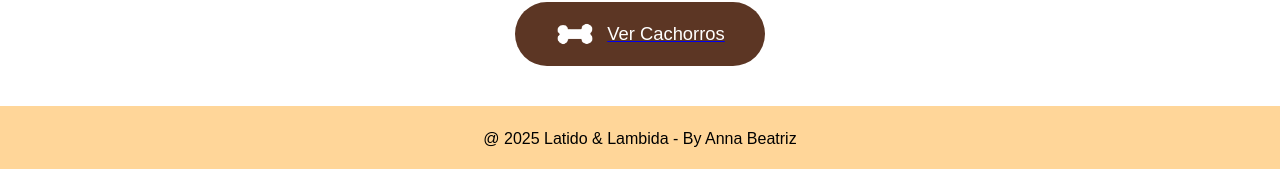
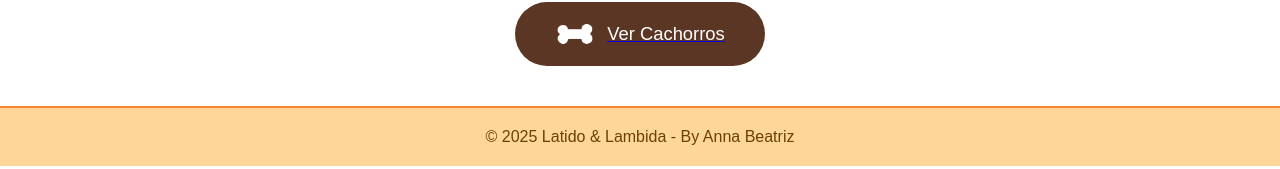
Before and after one commit to annabeatriz17/Breeds-of-Dogs, a Next.js app in the folder breeds/: page /Home in a window 1280 px wide. Shown: the part 1760-1929 px from the top of the page. Built offline with nearby package versions, Linux system fonts and the light colour scheme.

Commit message:
Update Footer component and styles
Renamed Footer component and simplified its structure. Updated Footer.module.css for improved styling and adjusted Dogs.module.css for layout consistency. Changed cardInfo text color for better readability.

```diff
--- a/breeds/src/app/Dogs/Dogs.module.css
+++ b/breeds/src/app/Dogs/Dogs.module.css
@@ -34,6 +34,7 @@
   width: 100%;
   max-width: 1200px;
   margin: 0 auto;
+  margin-bottom: 3.5rem;
 }
 
 .cardDog {
@@ -85,7 +86,7 @@
 
 .cardInfo {
   font-size: 1rem;
-  color:#ff862f;
+  color:#000000;
   margin-bottom: 6px;
   text-align: center;
   line-height: 1.4;
--- a/breeds/src/app/components/Footer.jsx
+++ b/breeds/src/app/components/Footer.jsx
@@ -1,11 +1,9 @@
 import styles from "../styles/Footer.module.css";
 
-export default function Header() {
+export default function Footer() {
     return (
         <div className={styles.container}>
-            <footer className={styles.footer}>
-                <span className={styles.text}>@ 2025 Latido & Lambida - By Anna Beatriz</span>
-            </footer>
+            <div className={styles.text}>© 2025 Latido & Lambida - By Anna Beatriz</div>
         </div>
     );
 }
--- a/breeds/src/app/styles/Footer.module.css
+++ b/breeds/src/app/styles/Footer.module.css
@@ -1,20 +1,15 @@
 .container {
-    display: flex;
-    flex-direction: column;
-}
-
-.footer {
     width: 100%;
-    background:  #ffd699;
-    color: #fff;
+    background: #ffd699;
     text-align: center;
-    padding: 24px 0;
-    font-size: 1rem;
-    font-family: 'Comfortaa', cursive;
+    padding: 20px 12px;
+    font-size: 0.95rem;
     margin-top: auto;
+    border-top: 2px solid #ff862f;
 }
 
 .text {
     font-size: 1rem;
-    color: #000000;
+    color: #6b4000;
+    font-weight: 500;
 }
```
